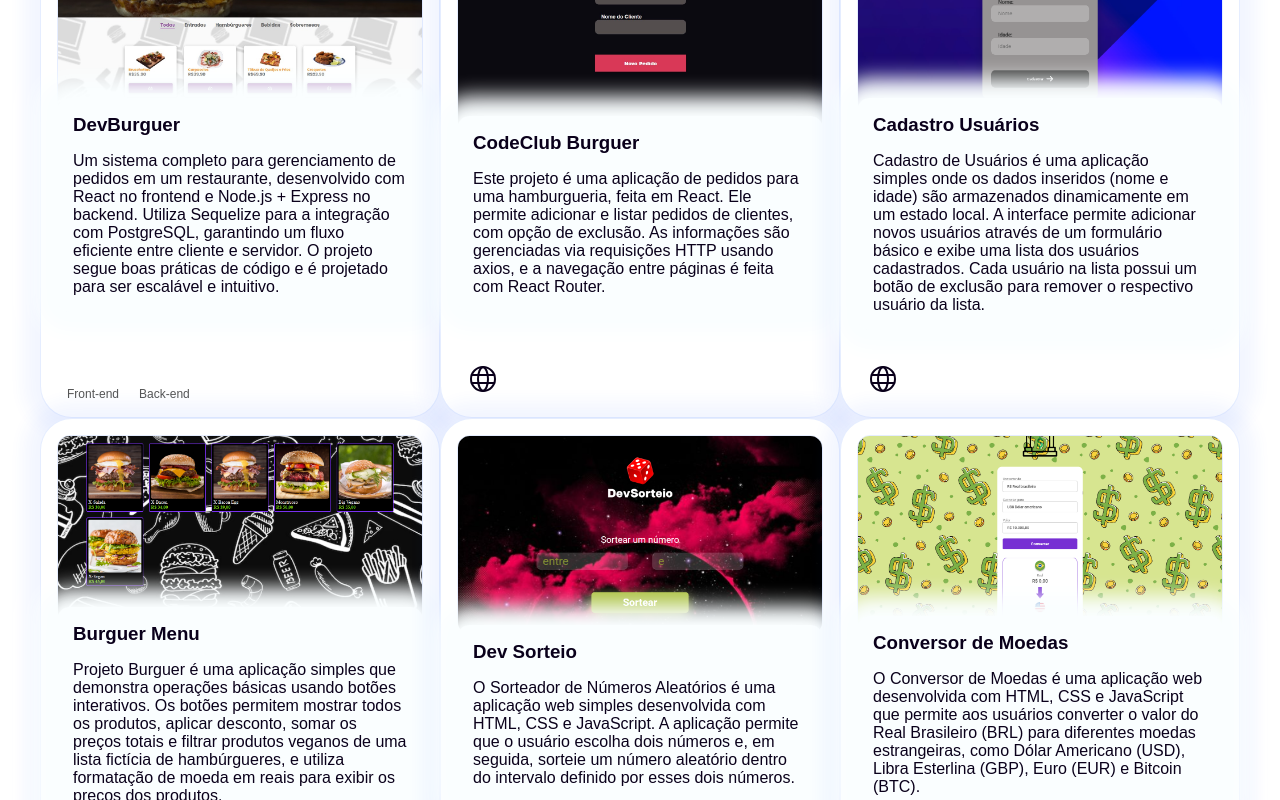
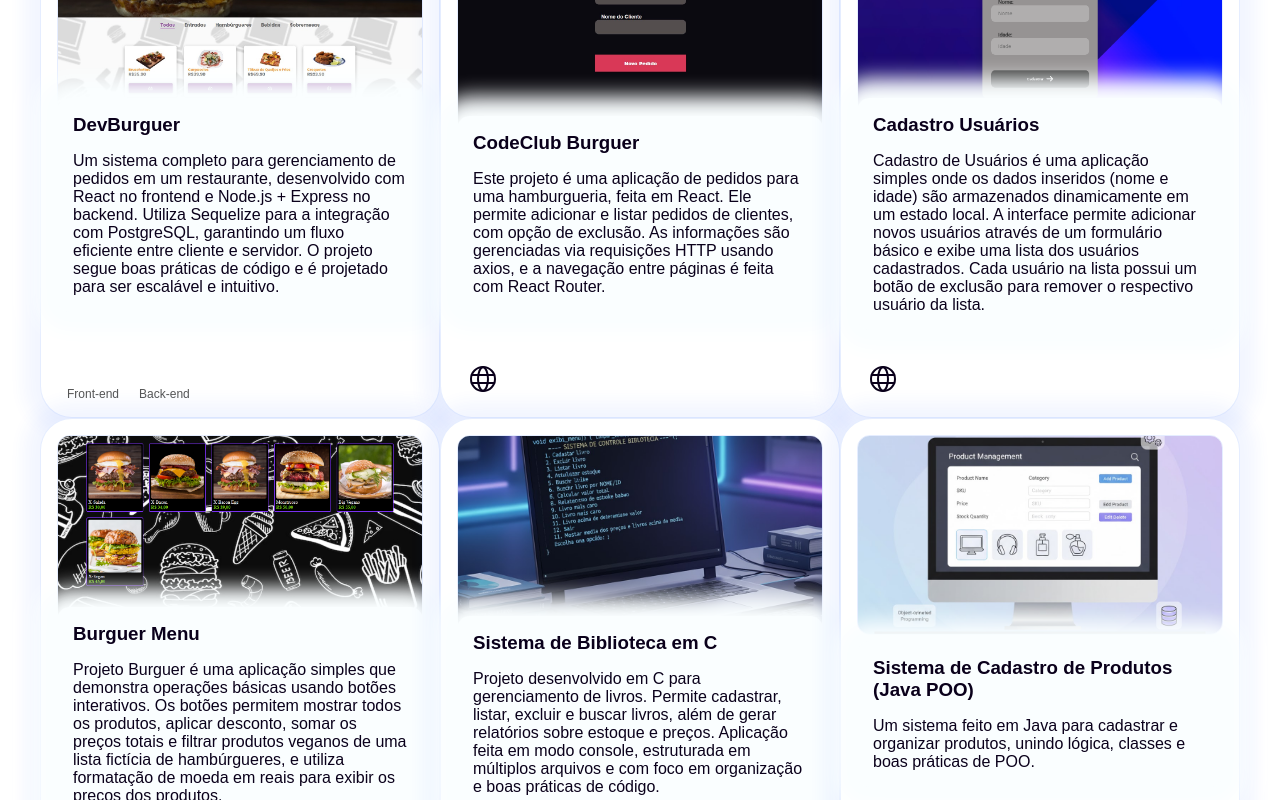
Before and after one commit to andresilva05/portfolio-react, a React (Vite) app: page / in a window 1280 px wide. Shown: the part 2000-2800 px from the top of the page. Built offline with nearby package versions, Linux system fonts and the light colour scheme; some icons are missing.

Commit message:
feat: adição de projetos em C e Java e criação de seção que adapta o texto conforme o dispositivo

```diff
--- a/src/pages/MainProjects/index.jsx
+++ b/src/pages/MainProjects/index.jsx
@@ -31,6 +31,8 @@ import netflixImg from "../../assets/netflix.png";
 import starbuksImg from "../../assets/starbucks.png";
 import cronometroImg from "../../assets/crono.png";
 import devburguerImg from "../../assets/img-devburguer.jpg";
+import bibliotecaImg from "../../assets/biblioteca.png";
+import sistemaProdutosImg from "../../assets/sistema-produtos.png";
 import { Globe } from "phosphor-react";
 import { MarkGithubIcon } from "@primer/octicons-react";
 
@@ -116,6 +118,23 @@ export default function MainProjects() {
         "Projeto Burguer é uma aplicação simples que demonstra operações básicas usando botões interativos. Os botões permitem mostrar todos os produtos, aplicar desconto, somar os preços totais e filtrar produtos veganos de uma lista fictícia de hambúrgueres, e utiliza formatação de moeda em reais para exibir os preços dos produtos.",
       link: "https://burguermenu.netlify.app/",
       linkGit: "https://github.com/andresilva05/PROJETO-BURGUER",
+    },
+    {
+      imagem: bibliotecaImg,
+      titulo: "Sistema de Biblioteca em C",
+      descricao:
+        "Projeto desenvolvido em C para gerenciamento de livros. Permite cadastrar, listar, excluir e buscar livros, além de gerar relatórios sobre estoque e preços. Aplicação feita em modo console, estruturada em múltiplos arquivos e com foco em organização e boas práticas de código.",
+      link: null,
+      linkGit: "https://github.com/andresilva05/sistema-controle-biblioteca",
+    },
+    {
+      imagem: sistemaProdutosImg,
+      titulo: "Sistema de Cadastro de Produtos (Java POO)",
+      descricao:
+        "Um sistema feito em Java para cadastrar e organizar produtos, unindo lógica, classes e boas práticas de POO.",
+      link: null,
+      linkGit:
+        "https://github.com/andresilva05/FACULDADE-2-SEMESTRE/tree/main/poo/src/aulas/pre_atividade_avaliativa_23_10/Exercicio",
     },
     {
       imagem: sorteioImg,
```
Also changed, not shown: src/pages/ApresentionMobile/index.jsx (added, +24 -0 lines), src/pages/ApresentionMobile/styles.js (added, +22 -0 lines), src/assets/biblioteca.png (added), src/assets/sistema-produtos.png (added).
